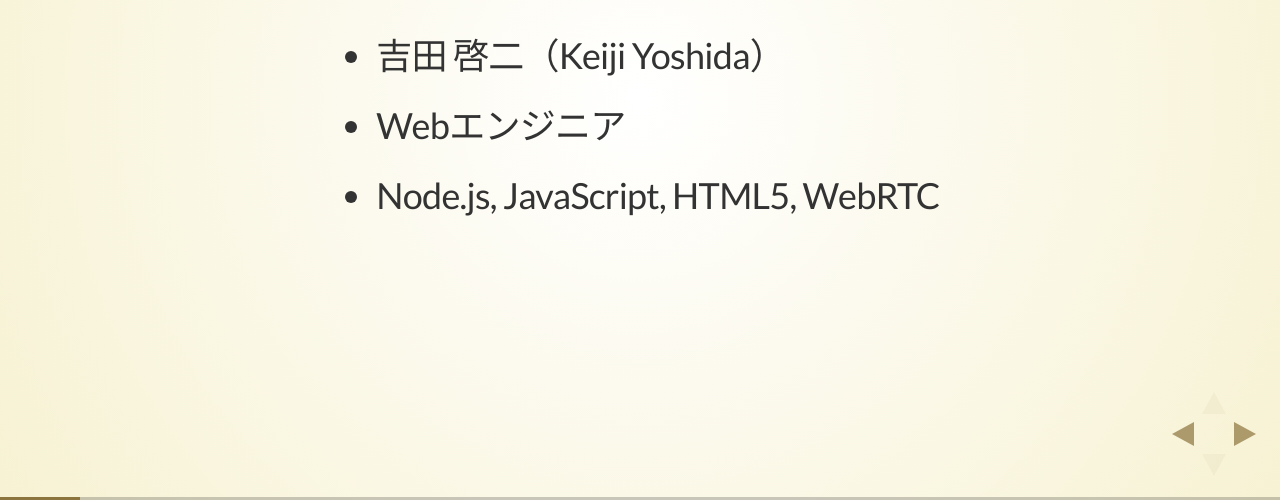
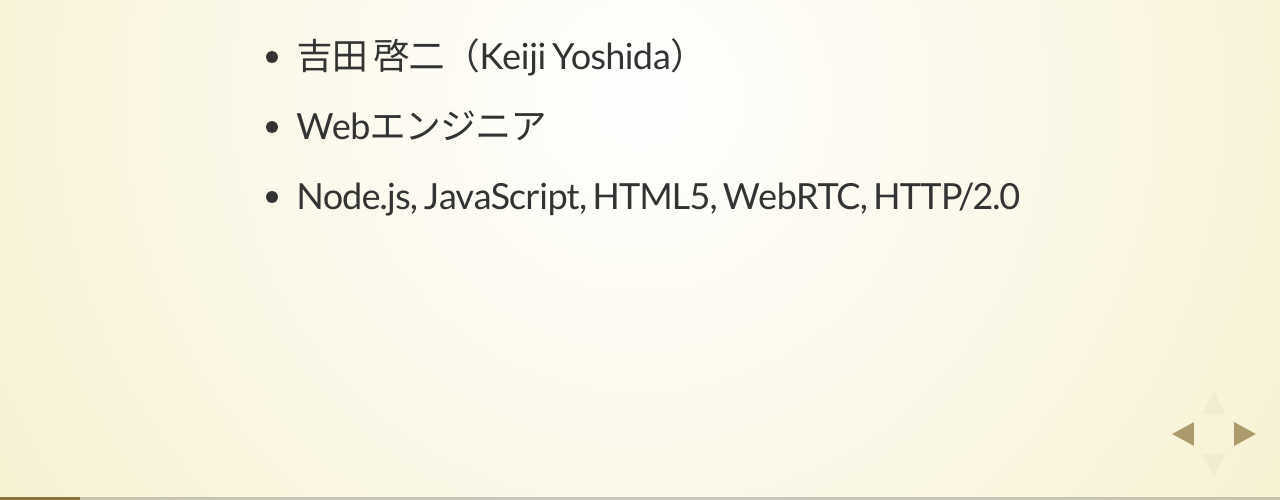
Before and after one commit to yosssi/jscafe15, a website: page index.html in a window 1280 px wide. Both pictures are taken after a click on the element 1251 px from the left and 734 px from the top of the page. Shown: the part 300-800 px from the top of the page. Drawn offline with Linux system fonts and the light colour scheme.

Commit message:
mod index.html

```diff
--- a/index.html
+++ b/index.html
@@ -37,7 +37,7 @@
             <ul>
               <li>吉田 啓二（Keiji Yoshida）</li>
               <li>Webエンジニア</li>
-              <li>Node.js, JavaScript, HTML5, WebRTC</li>
+              <li>Node.js, JavaScript, HTML5, WebRTC, HTTP/2.0</li>
             </ul>
           </p>
         </section>
```
